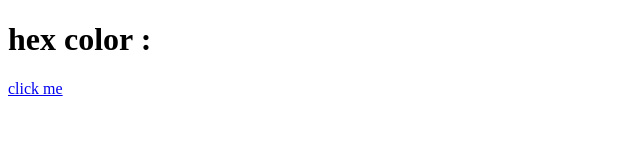
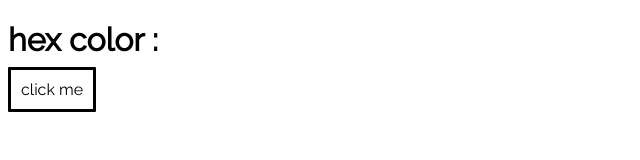
Before and after one commit to overlake333/hex-background-changer, a plain HTML site: page index.html in a window 1280 px wide. Shown: the whole page, without its empty margins (0-640 px from the left). Drawn offline with Linux system fonts and the light colour scheme.

Commit message:
added styles

```diff
--- a/css/main.css
+++ b/css/main.css
@@ -1,3 +1,22 @@
+
 .max-height{
     min-height: 100vh;
    }
+
+
+.btn {
+    background-color: white;
+    text-decoration: none;
+    color: black;
+    border: black;
+    border-style: solid;
+    border-radius: 1px;
+    padding: 10px;
+    font-family: "Raleway";
+
+}
+.btn:hover {
+    text-decoration: none;
+    color: white;
+    background-color: black;
+  }
--- a/index.html
+++ b/index.html
@@ -2,6 +2,12 @@
 <html lang="en">
 
 <head>
+    <link rel="stylesheet" href="https://fonts.googleapis.com/css?family=Raleway">
+<style>
+body {
+  font-family: "Raleway", sans-serif;
+}
+</style>
  <meta charset="UTF-8">
  <meta name="viewport" content="width=device-width, initial-scale=1.0">
  <meta http-equiv="X-UA-Compatible" content="ie=edge">
@@ -13,11 +19,13 @@
 </head>
 
 <body>
- <div class="container">
-  <div class="row max-height align-items-center">
-   <div class="col-10 col-md-6 mx-auto text-center">
-    <h1 class=text-uppercase>hex color :<span id="hex-value"></span></h1>
-    <a href="#" id="btn" class="btn btn-secondary text-uppercase my-2">click me</a>
+ <div>
+  <div>
+   <div>
+    <div>
+        <h1 >hex color :<span id="hex-value"></span></h1>
+        <a href="#" id="btn" class="btn btn-secondary text-uppercase my-2">click me</a>
+    </div>
    </div>
   </div>
  </div>
```
